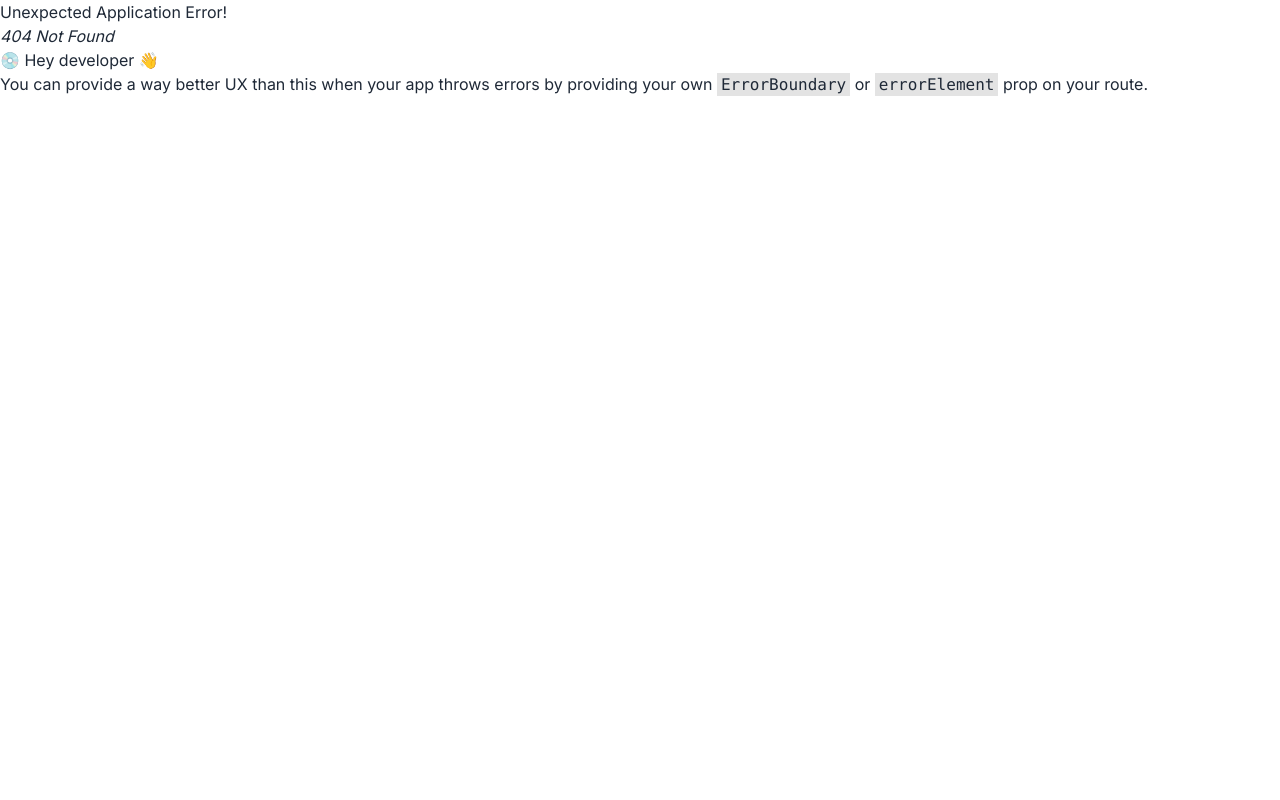
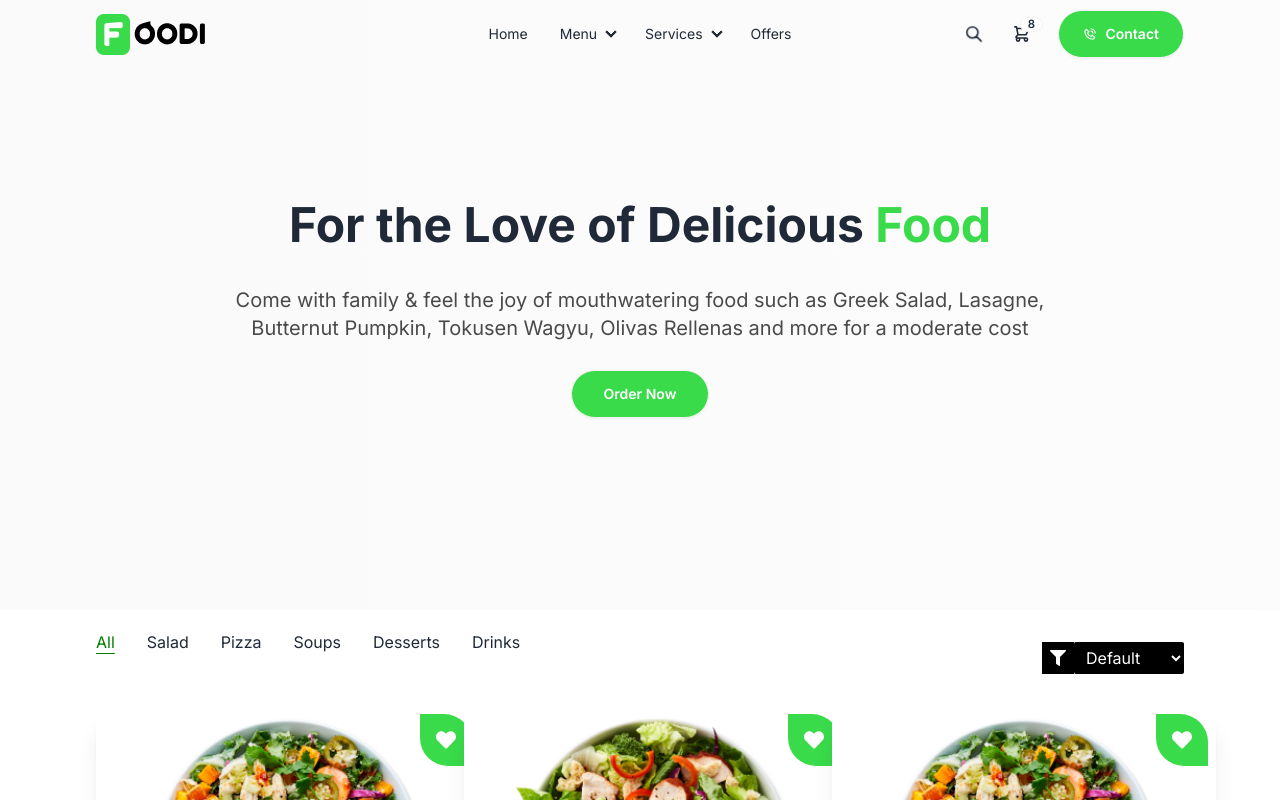
Before and after one commit to iampramod44/FeastFlow, a React (Vite) app in the folder frontend/: page /menu in a window 1280 px wide. Before the commit this address had no page. Shown: the top 800 px of the page. Built offline with nearby package versions, Linux system fonts and the light colour scheme.

Commit message:
Completed upto filtering w

```diff
--- a/frontend/src/App.css
+++ b/frontend/src/App.css
@@ -18,3 +18,9 @@
 .heartStar{
   border-radius: 0px 28px 0px 28px;
 }
+
+.active{
+  text-decoration: underline;
+  text-underline-offset: 5px;
+  color: green;
+}
--- a/frontend/src/components/Navbar.jsx
+++ b/frontend/src/components/Navbar.jsx
@@ -29,7 +29,7 @@
           <summary>Menu</summary>
           <ul className="p-2">
             <li>
-              <a>All</a>
+              <a href="/menu">All</a>
             </li>
             <li>
               <a>Salad</a>
--- a/frontend/src/layout/Main.jsx
+++ b/frontend/src/layout/Main.jsx
@@ -6,7 +6,9 @@
   return (
     <div>
       <Navbar />
-      <Outlet />
+      <div className="min-h-screen">
+        <Outlet />
+      </div>
       <Footer />
     </div>
   );
--- /dev/null
+++ b/frontend/src/pages/shop/Menu.jsx
@@ -0,0 +1,161 @@
+import React, { useEffect, useState } from "react";
+import Cards from "../../components/Cards";
+import { FaFilter } from "react-icons/fa";
+const Menu = () => {
+  const [menu, setMenu] = useState([]);
+  const [filteredItems, setFilteredItems] = useState([]);
+  const [selectedCategory, setSelectedCategory] = useState("all");
+  const [sortOption, setSortOption] = useState("default");
+  useEffect(() => {
+    //fetching data from backend
+    const fetchData = async () => {
+      try {
+        const response = await fetch("/menu.json");
+        const data = await response.json();
+        setMenu(data);
+        setFilteredItems(data); //Initally display all items
+        // console.log(data);
+      } catch (error) {
+        console.log("error fetching");
+      }
+
+    };
+       fetchData();
+  }, []);
+
+  //filter data based on category
+  const filterItem = (category) => {
+    const filtered =
+      category === "all"
+        ? menu
+        : menu.filter((item) => item.category === category);
+    setFilteredItems(filtered);
+    setSelectedCategory(category);
+  };
+  //show all data
+  const showAll = () => {
+    setFilteredItems(menu);
+    setSelectedCategory("all");
+  };
+  //Sorting items
+  const handleSortChange = (option) => {
+    setSortOption(option);
+    //logic for sorting on selected option
+    const sortItems = [...filteredItems];
+    switch (option) {
+      case "A-Z":
+        sortItems.sort((a, b) => a.name.localCompare(b.name));
+        break;
+      case "Z-A":
+        sortItems.sort((a, b) => b.name.localCompare(a.name));
+        break;
+      case "low-high":
+        sortItems.sort((a, b) => a.price - b.price);
+        break;
+      case "high-low":
+        sortItems.sort((a, b) => b.price - a.price);
+        break;
+      default:
+        // Do nothing for the "default" case
+        break;
+    }
+    setFilteredItems(sortItems);
+  };
+
+  return (
+    <div>
+      {/* Menu Banner */}
+      <div className="max-w-screen-2xl container mx-auto xl:px-24 px-4 bg-gradient-to-r from-0% from-[#FAFAFA] to-[#FCFCFC] to-100%">
+        <div className="py-48 flex flex-col items-center justify-center">
+          {/* content */}
+          <div className=" text-center px-4 space-y-7">
+            <h2 className="md:text-5xl text-4xl font-bold md:leading-snug leading-snug">
+              For the Love of Delicious <span className="text-green">Food</span>
+            </h2>
+            <p className="text-[#4A4A4A] text-xl md:w-4/5 mx-auto">
+              Come with family & feel the joy of mouthwatering food such as
+              Greek Salad, Lasagne, Butternut Pumpkin, Tokusen Wagyu, Olivas
+              Rellenas and more for a moderate cost
+            </p>
+            <button className="bg-green font-semibold btn text-white px-8 py-3 rounded-full">
+              Order Now
+            </button>
+          </div>
+        </div>
+      </div>
+      {/* Menu Shop Section */}
+      <div className="section-container">
+        {/* Filtering and Sorting */}
+        <div className="flex flex-col md:flex-row flex-wrap md:justify-between items-center space-y-8 mb-8">
+          {/* All category button */}
+          <div className=" flex flex-row justify-start md:items-center md:gap-8 gap-4 flex-wrap ">
+            <button
+              onClick={showAll}
+              className={selectedCategory === "all" ? "active" : ""}
+            >
+              All
+            </button>
+            <button
+              onClick={() => filterItem("salad")}
+              className={selectedCategory === "salad" ? "active" : ""}
+            >
+              Salad
+            </button>
+            <button
+              onClick={() => filterItem("pizza")}
+              className={selectedCategory === "pizza" ? "active" : ""}
+            >
+              Pizza
+            </button>
+            <button
+              onClick={() => filterItem("soup")}
+              className={selectedCategory === "soup" ? "active" : ""}
+            >
+              Soups
+            </button>
+            <button
+              onClick={() => filterItem("dessert")}
+              className={selectedCategory === "dessert" ? "active" : ""}
+            >
+              Desserts
+            </button>
+            <button
+              onClick={() => filterItem("drinks")}
+              className={selectedCategory === "drinks" ? "active" : ""}
+            >
+              Drinks
+            </button>
+          </div>
+          {/* Sorting based on filtering */}
+          <div className="flex justify-end mb-4 rounded-sm">
+            <div className="bg-black p-2">
+              <FaFilter className="h-4 w-4 text-white" />
+            </div>
+            {/* Sorting option */}
+            <select
+              name="sort"
+              id="sort"
+              onChange={(e) => handleSortChange(e.target.value)}
+              value={sortOption}
+              className="bg-black text-white px-2 py-1 rounded-sm"
+            >
+              <option value="default">Default</option>
+              <option value="A-Z">A-Z</option>
+              <option value="Z-A">Z-A</option>
+              <option value="low-high">Low-High</option>
+              <option calue="high-low">High-Low</option>
+            </select>
+          </div>
+        </div>
+        {/* Product Card */}
+        <div className=" grid md:grid-cols-3 sm:grid-cols-1 grid-cols-1 gap-4">
+          {filteredItems.map((item) => (
+            <Cards key={item._id} item={item} />
+          ))}
+        </div>
+      </div>
+    </div>
+  );
+};
+
+export default Menu;
```
Also changed, not shown: frontend/src/router/Router.jsx (+13 -7 lines).
